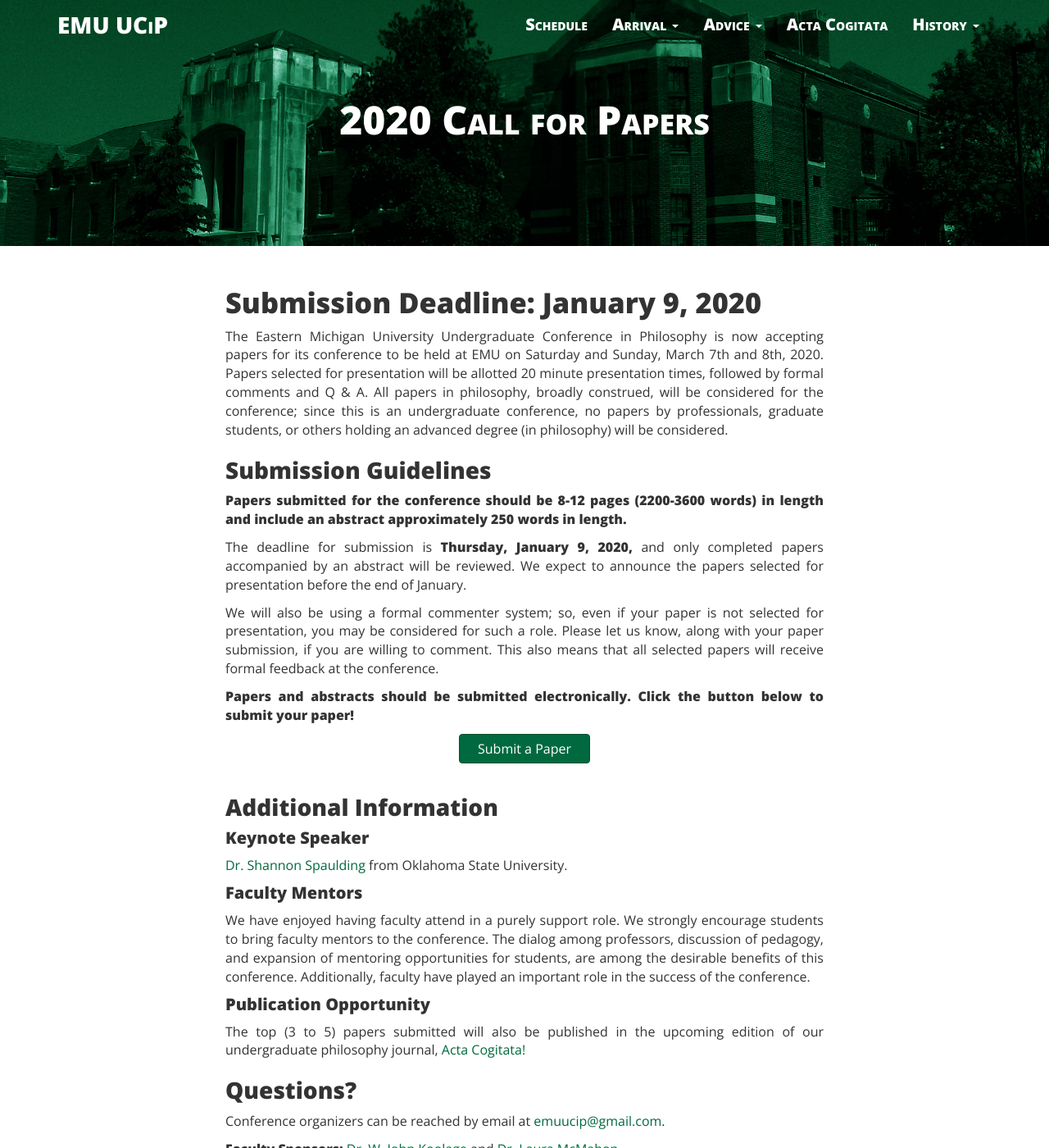
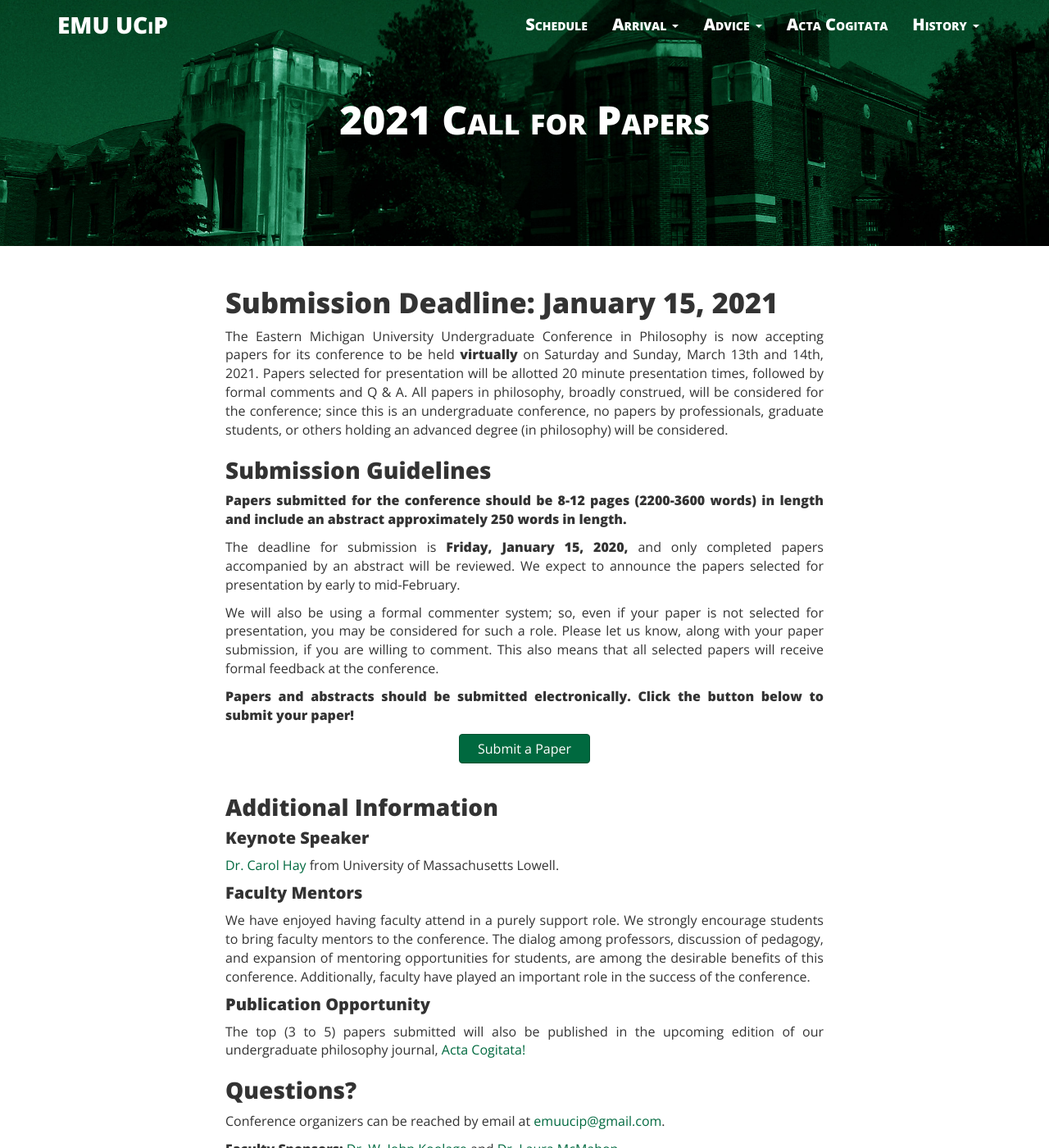
Before and after one commit to ucip/ucip.github.io, a Jekyll site: the page built from cfp.md, in a window 1280 px wide and 1400 px high. Shown: the whole window at 82% size. Built offline with Jekyll 4.4.1, drawn with Linux system fonts in a browser that asks for light colours; nearby versions of some CDN libraries.

Commit message:
2021 cfp

```diff
--- a/cfp.md
+++ b/cfp.md
@@ -1,28 +1,28 @@
 ---
 layout: page
-title: "2020 Call for Papers"
+title: "2021 Call for Papers"
 header-img: "img/header.jpg"
 permalink: /cfp/
 ---
 
 <div class="container">
   <div class="col-md-8 col-md-offset-2 cfp-page">
-    <h3 class="home-h3">Submission Deadline: January 9, 2020</h3>
+    <h3 class="home-h3">Submission Deadline: January 15, 2021</h3>
     <!--<p class="text-justify">The 2018 UCiP has concluded. Next year's Call for Papers will be announced in early November, 2018. Check back then to submit your paper!</p>
     <p class="text-justify">In the meantime, you can <a href="{{ site.baseurl }}/schedule/">check out the 2018 UCiP (concluded) Schedule</a>, <a href="{{ site.baseurl }}/history/">look through past programs, notes, and keynote speakers,</a> or <a href="{{ site.baseurl }}/gallery/">see what's happened at past conferences</a> to get a feel for how UCiP operates.</p>-->
     <p class="text-justify">The Eastern Michigan University Undergraduate Conference in Philosophy is now accepting papers
-for its conference to be held at EMU on Saturday and Sunday, March 7th and 8th, 2020.  Papers selected for presentation will be allotted 20 minute presentation times, followed by formal comments and Q & A.  All papers in philosophy, broadly construed, will be considered for the conference; since this is an undergraduate conference, no papers by professionals, graduate students, or others holding an advanced degree (in philosophy) will be considered.</p>
+      for its conference to be held <strong>virtually</strong> on Saturday and Sunday, March 13th and 14th, 2021.  Papers selected for presentation will be allotted 20 minute presentation times, followed by formal comments and Q & A.  All papers in philosophy, broadly construed, will be considered for the conference; since this is an undergraduate conference, no papers by professionals, graduate students, or others holding an advanced degree (in philosophy) will be considered.</p>
     <h3>Submission Guidelines</h3>
     <p class="text-justify"><b>Papers submitted for the conference should be 8-12 pages (2200-3600 words) in length and include an abstract approximately 250 words in length.</b></p>
-    <p class="text-justify">The deadline for submission is <strong>Thursday, January 9, 2020,</strong> and only completed papers accompanied by an abstract will be reviewed. We expect to announce the papers selected for presentation before the end of January.</p>
+    <p class="text-justify">The deadline for submission is <strong>Friday, January 15, 2020,</strong> and only completed papers accompanied by an abstract will be reviewed. We expect to announce the papers selected for presentation by early to mid-February.</p>
     <p class="text-justify">We will also be using a formal commenter system; so, even if your paper is not selected for presentation, you may be considered for such a role.  Please let us know, along with your paper submission, if you are willing to comment.  This also means that all selected papers will receive formal feedback at the conference.</p>
     <p class="text-justify"><b>Papers and abstracts should be submitted electronically. Click the button below to submit your paper!</b></p>
     <div class="text-center">
-      <a class="btn btn-primary cfp" href="https://forms.gle/BgLRxMn7hhiteGjh7" role="button">Submit a Paper</a>
+      <a class="btn btn-primary cfp" href="https://forms.gle/HA15P45p3jeLsHCt9" role="button">Submit a Paper</a>
     </div>
     <h3>Additional Information</h3>
     <h4>Keynote Speaker</h4>
-    <p class="text-justify"><a href="https://www.shannonspaulding.com">Dr. Shannon Spaulding</a> from Oklahoma State University.</p>
+    <p class="text-justify"><a href="https://www.carolhay.org">Dr. Carol Hay</a> from University of Massachusetts Lowell.</p>
     <h4>Faculty Mentors</h4>
     <p class="text-justify">We have enjoyed having faculty attend in a purely support role.  We strongly encourage students to bring faculty mentors to the conference.  The dialog among professors, discussion of pedagogy, and expansion of mentoring opportunities for students, are among the desirable benefits of this conference. Additionally, faculty have played an important role in the success of the conference.</p>
     <h4>Publication Opportunity</h4>
```
